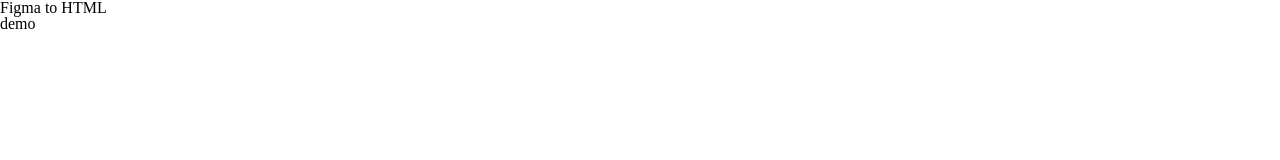
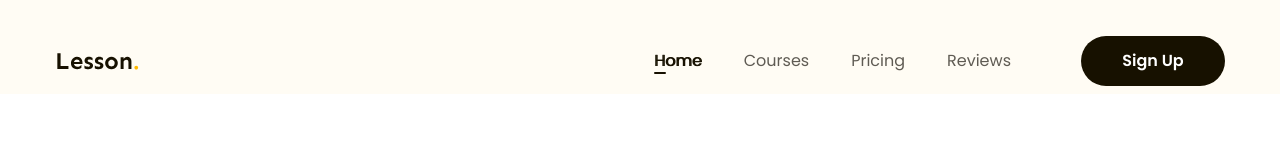
Before and after one commit to Andexenn/figma-to-html, a plain HTML site: page index.html in a window 1280 px wide. Shown: the top 160 px of the page. Drawn offline with Linux system fonts and the light colour scheme.

Commit message:
p3 lam header

```diff
--- a/assets/css/style.css
+++ b/assets/css/style.css
@@ -1,12 +1,105 @@
-*{
-    box-sizing: border-box;
+/* ----------dinh dang ban dau------------ */
+* {
+  box-sizing: border-box;
 }
 
-html{
-    /* quy doi 1 rem = 10px */
-    font-size: 62.5%;
+html {
+  /* quy doi 1 rem = 10px */
+  font-size: 62.5%;
+}
+/* khoi phuc co chu theo rem */
+body {
+  font-size: 1.6rem;
+  font-family: "Poppins", sans-serif;
+  font-weight: 400;
+  font-style: normal;
 }
 
-body{
-    font-size: 1.6rem;
+/* ------------common--------------- */
+
+a {
+  text-decoration: none;
 }
+
+.main-content {
+  width: 117rem;
+  max-width: calc(100% - 48px);
+  margin-left: auto;
+  margin-right: auto;
+}
+
+.btn {
+  /* them cai nay de them padding vao */
+  display: inline-block;
+  min-width: 11.8rem;
+  padding: 0rem 1.6rem;
+  color: #ffffff;
+  font-weight: 600;
+  font-size: 1.6rem;
+  text-align: center;
+  background-color: #171100;
+  border-radius: 2.65rem;
+  line-height: 5rem;
+}
+
+/* ------------header--------------- */
+
+.header .body {
+  display: flex;
+  align-items: center;
+  padding: 3.6rem 0 0.8rem;
+}
+.header{
+  background-color: #FFFCF4;
+}
+.nav {
+  margin-left: auto;
+}
+.header.fixed{
+  position:sticky;
+  top: -28px;
+}
+.nav ul {
+  display: flex;
+}
+
+.nav a {
+  position: relative;
+  color: #5f5b53;
+  font-weight: 400;
+  /* quy doi do 1rem = 10px de rem se sua tien hon nhieu */
+  font-size: 1.6rem;
+  /* su dung padding tang tuong tac nguoi dung di gan den la co the bam duoc roi thay vi margin */
+  padding: 8px 21px;
+  /* letter-spacing: 0%; */
+  /* bo text-align vi cac the inline no tu center box chua no ko can text-align */
+  /* text-align: center; */
+}
+.nav li.active a,
+.nav a:hover {
+  color: #171100;
+  /* font-weight: 600; */
+  /* meo use text-shadow de tranh ptu ke ben bi dich chuyen khi chamj vao
+  tang tuong tac nguoi dung */
+  text-shadow: 1px 0 0 currentColor;
+}
+
+.nav li.active a::after {
+  position: absolute;
+  left: 2.1rem;
+  bottom: 0.6rem;
+  display: block;
+  content: "";
+  width: 1.2rem;
+  height: 0.2rem;
+  border-radius: 1px;
+  background: #171100;
+}
+
+header .btn-sign-up{
+  min-width: 14.4rem;
+}
+
+.header .action{
+  margin-left: 49px;
+}
--- a/index.html
+++ b/index.html
@@ -5,13 +5,48 @@
     <meta charset="UTF-8">
     <meta name="viewport" content="width=device-width, initial-scale=1.0">
     <link rel="stylesheet" href="./assets/css/reset.css">
+    <!-- embeded font -->
+    <link rel="preconnect" href="https://fonts.googleapis.com">
+    <link rel="preconnect" href="https://fonts.gstatic.com" crossorigin>
+    <link
+        href="https://fonts.googleapis.com/css2?family=Poppins:ital,wght@0,100;0,200;0,300;0,400;0,500;0,600;0,700;0,800;0,900;1,100;1,200;1,300;1,400;1,500;1,600;1,700;1,800;1,900&family=Sen:wght@400..800&display=swap"
+        rel="stylesheet">
     <link rel="stylesheet" href="./assets/css/style.css">
     <title>Bài 89: figma to html</title>
 </head>
 
-<body>
-    <h1>Figma to HTML</h1>
-    <h2>demo</h2>
+<body style="height: 10000px;">
+    <!-- header -->
+     <!-- thẻ header cho ctrinh biết đây là một thẻ đầu của trang web -->
+    <header class="header fixed">
+        <div class="main-content">
+            <div class="body">
+                <!-- logo -->
+                <img src="./assets/img/Logo.svg" alt="Lesson." class="logo">
+                <!-- nav: the nav ra tin hieu cho ctr biet day la 1 the dieu huong -->
+                <nav class="nav">
+                    <ul>
+                        <li class="active">
+                            <a href="#!">Home</a>
+                        </li>
+                        <li>
+                            <a href="#!">Courses</a>
+                        </li>
+                        <li>
+                            <a href="#!">Pricing</a>
+                        </li>
+                        <li>
+                            <a href="#!">Reviews</a>
+                        </li>
+                    </ul>
+                </nav>
+                <!-- button action -->
+                 <div class="action">
+                    <a href="#!" class="btn btn-sign-up">Sign Up</a>
+                 </div>
+            </div>
+        </div>
+    </header>
 </body>
 
 </html>
```
Also changed, not shown: assets/img/Logo.svg (added).
